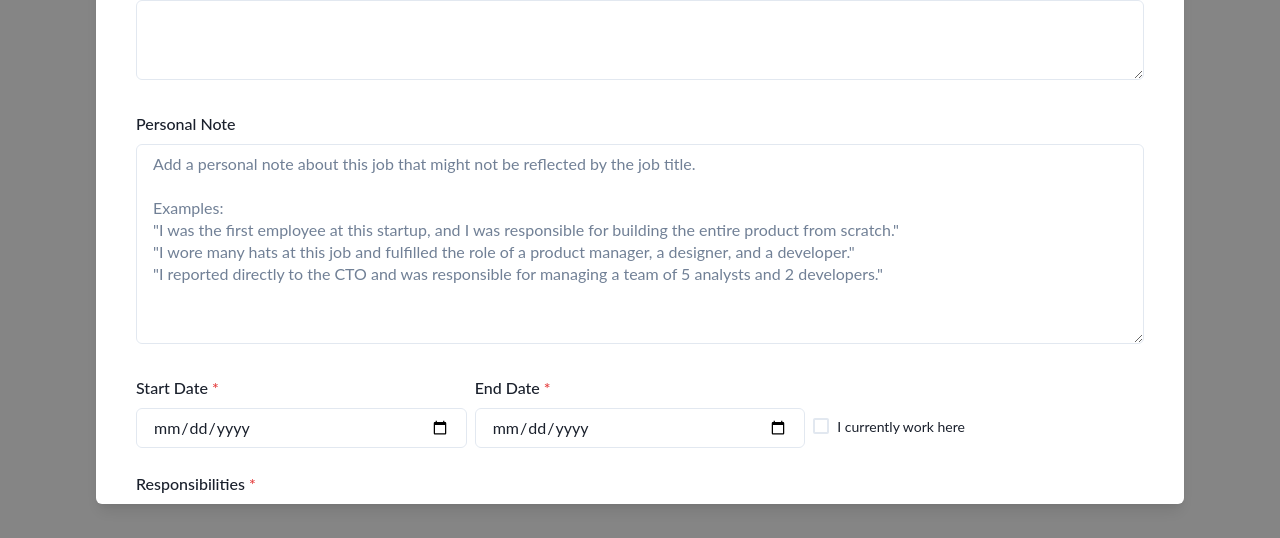
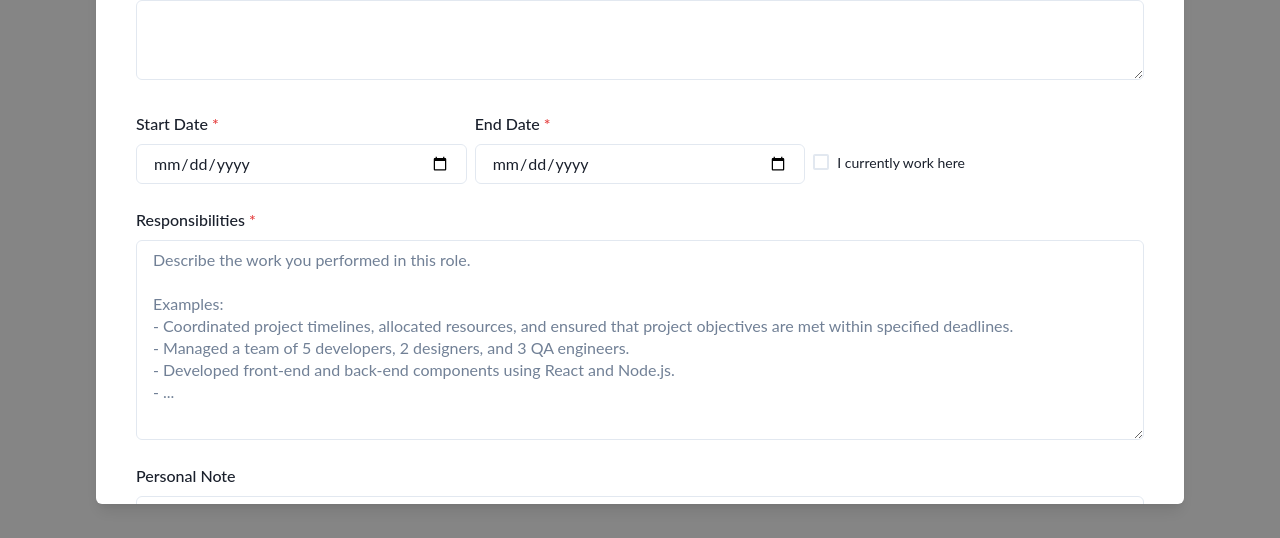
Before and after one commit to agenovia/resumai, a React (Vite) app: page / in a window 1280 px wide. Both pictures are taken after a click on the button "Add Work History". Shown: the part 240-778 px from the top of the page. Built offline with nearby package versions, Linux system fonts and the light colour scheme; no server answers.

Commit message:
flaunt your style!

```diff
--- a/src/components/WorkHistory/WorkHistoryForm.tsx
+++ b/src/components/WorkHistory/WorkHistoryForm.tsx
@@ -135,16 +135,7 @@ const WorkHistoryForm = ({
                   mb={4}
                 />
               </FormControl>
-              <FormControl mb={4}>
-                <FormLabel>Personal Note</FormLabel>
-                <Textarea
-                  id="personalNote"
-                  {...register("personalNote", { required: true })}
-                  mb={4}
-                  placeholder={placeholders.personalNote}
-                  minH="200px"
-                />
-              </FormControl>
+
               <HStack mb={4}>
                 <FormControl isRequired={true}>
                   <FormLabel>Start Date</FormLabel>
@@ -188,6 +179,16 @@ const WorkHistoryForm = ({
                   mb={2}
                   placeholder={placeholders.workResponsibilities}
                   height="200px"
+                />
+              </FormControl>
+              <FormControl mb={4}>
+                <FormLabel>Personal Note</FormLabel>
+                <Textarea
+                  id="personalNote"
+                  {...register("personalNote", { required: true })}
+                  mb={4}
+                  placeholder={placeholders.personalNote}
+                  minH="200px"
                 />
               </FormControl>
               <FormControl mb={4}>
--- a/src/components/WorkHistory/constants.ts
+++ b/src/components/WorkHistory/constants.ts
@@ -24,10 +24,12 @@ that were pivotal to this accomplishment.\
   \n\ne.g., leadership, project management, conflict management, web development, python, java, etc.`,
   accomplishmentHeadline: `e.g., Executed pricing optimization strategies, \
 resulting in an 18% profit margin boost`,
-  personalNote: `Add a personal note about this job that might not be reflected by the job title.\n\n\
-Examples:\n"I was the first employee at this startup, and I was responsible for building the entire product from scratch."\n\
-"I wore many hats at this job and fulfilled the role of a product manager, a designer, and a developer."\n\
-"I reported directly to the CTO and was responsible for managing a team of 5 analysts and 2 developers."`,
+  personalNote: `Add a personal note about this job that you want people to know. This will be presented as a splash message in the chatbox. \
+Have fun and flaunt your style! \n\n\
+Examples:\n"I was the first employee at this startup, and I was responsible for building the entire product from scratch 😎"\n\
+"I wore many hats at this job and fulfilled the role of a product manager, a designer, and a developer ⛑️ 🤠 🎩"\n\
+"I was 'chef' 👩‍🍳 to my close colleagues because I was always cooking up new ideas and projects; by the same token, \
+our department was a Michelin star restaurant! 🍜" `,
 };
 
 export const limits = {
--- a/src/components/WorkTimeline/WorkTimeline.tsx
+++ b/src/components/WorkTimeline/WorkTimeline.tsx
@@ -36,7 +36,7 @@ const WorkTimeline = ({ workHistory, onDelete, onEdit }: Props) => {
           expanded={false}
           key={idx}
           workHistoryItem={item}
-          delayMultiplier={Math.max(0.6 / (idx + 1), 0.1)}
+          delayMultiplier={Math.max(+(0.75 / (idx + 1)).toFixed(2), 0.05)}
           onChatClick={handleChatClick}
           onDelete={onDelete}
           onEdit={onEdit}
```
